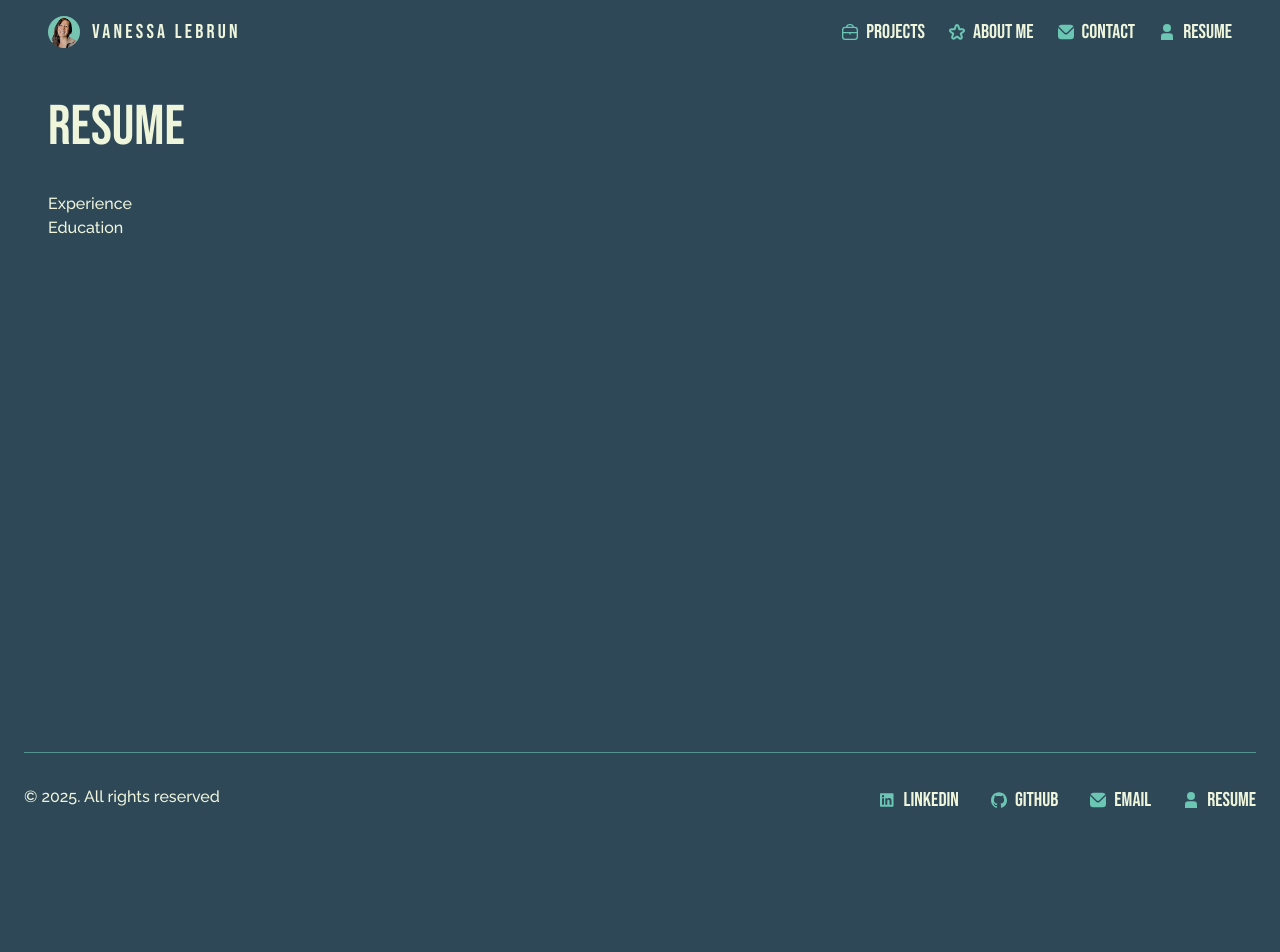
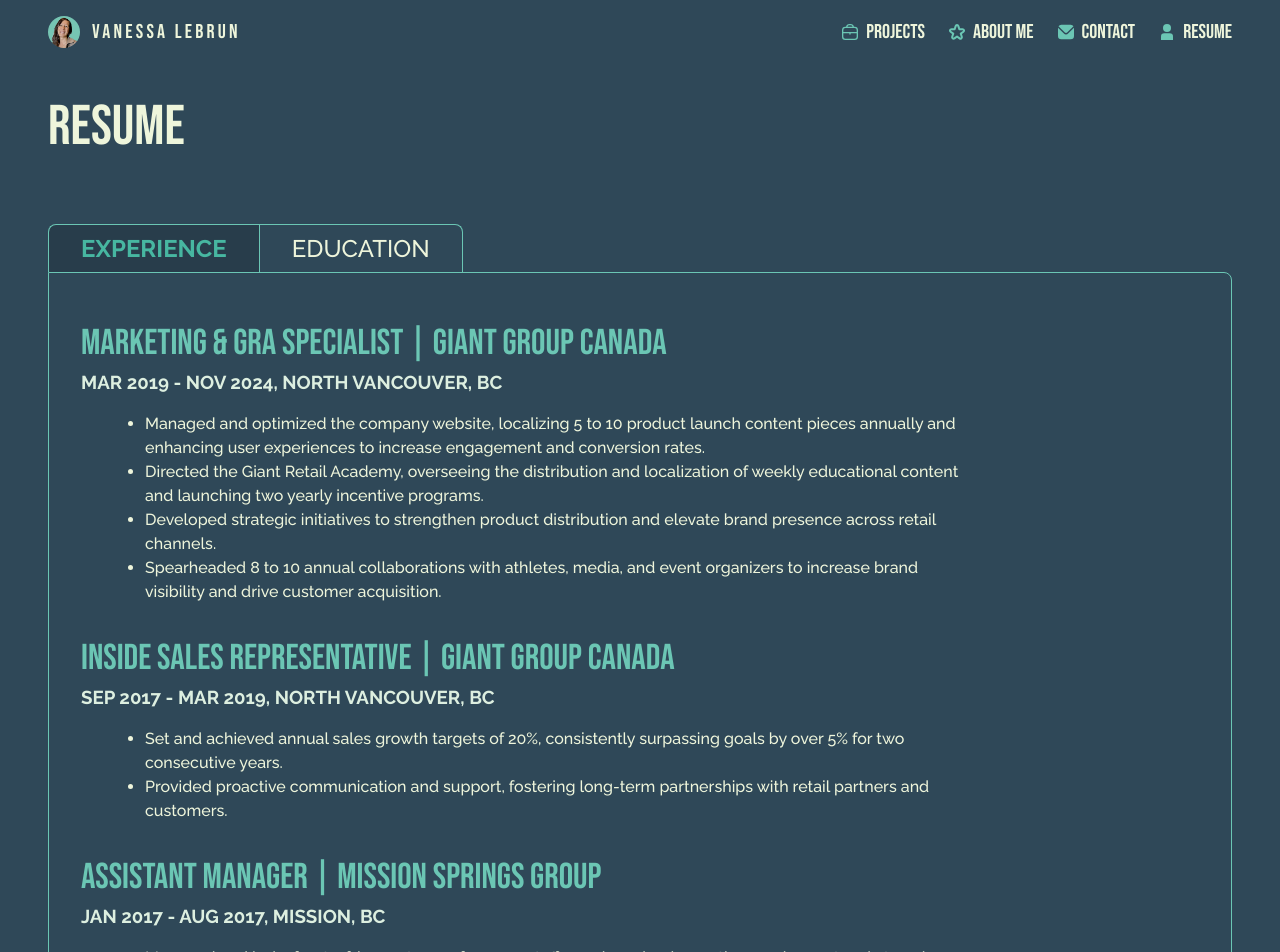
Before and after one commit to vanelmarron/portfolio, a React (Vite) app: page /resume in a window 1280 px wide. Shown: the top 952 px of the page. Before the commit the page ends 847 px from the top, so only its background shows below. Built offline with nearby package versions, Linux system fonts and the light colour scheme.

Commit message:
create ResumePage with experience and education component

```diff
--- /dev/null
+++ b/src/components/Education/Education.jsx
@@ -0,0 +1,60 @@
+import "./Education.scss"
+import { Link } from "react-router-dom";
+
+import downloadIcon from "../../assets/icons/download.svg";
+
+function Education() {
+  return (
+    <section className="education">
+      <article className="education__position">
+        <h2 className="education__role">Software Engineering Bootcamp | BrainStation</h2>
+        <h3 className="education__timeframe">NOV 2024 - FEB 2025, VANCOUVER, BC</h3>
+        <ul className="education__achievements">
+          <li className="education__item">
+          Gained a strong foundation in computer science fundamentals, including HTML, CSS, and JavaScript.
+
+          </li>
+          <li className="education__item">
+          Built and consumed RESTful APIs for seamless data exchange between front-end and back-end.
+
+          </li>
+          <li className="education__item">
+          Learned database management with MySQL, including schema design, queries, and optimization.
+
+          </li>
+          <li className="education__item">
+          Implemented version control best practices using Git and GitHub for collaboration and project management.
+          </li>
+          <li className="education__item">
+          Applied Agile development methodologies, working in sprints and participating in code reviews.
+          </li>
+        </ul>
+      </article>
+      <article className="education__position">
+        <h2 className="education__role">Consumption Sciences | Laval University</h2>
+        <h3 className="education__timeframe">SEP 2009 - APR 2013, NORTH VANCOUVER, BC</h3>
+        <ul className="education__achievements">
+          <li className="education__item">
+          Comprehensive program focused on understanding and analyzing consumer behavior, market dynamics, and business strategies.
+          </li>
+          <li className="education__item">
+          Completed courses in Consumer Behavior, Consumer Research, Distribution, Consumer Law, and Communication.
+          </li>
+          <li className="education__item">
+          Developed expertise in market segmentation, customer needs analysis, and relationship management.
+          </li>
+          <li className="education__item">
+          Acquired knowledge in planning, marketing, and quality management for both commercial and non-profit organizations.
+          </li>
+        </ul>
+        <Link to ="https://drive.google.com/file/d/1Y8-UEmFT_-Mho6_ePL8eIZX4zE6xTmMy/view?usp=sharing">
+        <button className="experience__button">
+                    <img src={downloadIcon} alt="Download" className="experience__download-icon"/>
+                </button>
+                </Link>
+      </article>
+    </section>
+  )
+}
+
+export default Education
--- /dev/null
+++ b/src/components/Education/Education.scss
@@ -0,0 +1,37 @@
+@use "../../styles/partials/mixins.scss" as *;
+@use "../../styles/partials/variables.scss" as *;
+@use "../../styles/partials/typography.scss" as *;
+
+.education {
+    display: flex;
+    flex-direction: column;
+    gap: 2rem;
+    padding: 3rem 2rem;
+    border: 1px solid $primary-color;
+    border-top-right-radius: 0.5rem;
+    border-bottom-right-radius: 0.5rem;
+    border-bottom-left-radius: 0.5rem;
+
+    &__position {
+        display: flex;
+        flex-direction: column;
+    }
+
+    &__role {
+        color: $primary-color;
+    }
+
+    &__timeframe {
+        margin-bottom: 1rem;
+    }
+
+    &__achievements {
+        list-style-type: disc;
+        padding-left: 4rem;
+        width: 100%;
+
+        @include tablet {
+            width: 80%;
+        }
+    }
+}
--- /dev/null
+++ b/src/components/Experience/Experience.jsx
@@ -0,0 +1,67 @@
+import "./Experience.scss";
+import { Link } from "react-router-dom";
+
+import downloadIcon from "../../assets/icons/download.svg";
+
+function Experience() {
+  return (
+    <section className="experience">
+      <article className="experience__position">
+        <h2 className="experience__role">Marketing & GRA Specialist | Giant Group Canada</h2>
+        <h3 className="experience__timeframe">MAR 2019 - NOV 2024, NORTH VANCOUVER, BC</h3>
+        <ul className="experience__achievements">
+          <li className="experience__item">
+            Managed and optimized the company website, localizing 5 to 10
+            product launch content pieces annually and enhancing user
+            experiences to increase engagement and conversion rates.
+          </li>
+          <li className="experience__item">
+            Directed the Giant Retail Academy, overseeing the distribution and
+            localization of weekly educational content and launching two yearly
+            incentive programs.
+          </li>
+          <li className="experience__item">
+            Developed strategic initiatives to strengthen product distribution
+            and elevate brand presence across retail channels.
+          </li>
+          <li className="experience__item">
+            Spearheaded 8 to 10 annual collaborations with athletes, media, and
+            event organizers to increase brand visibility and drive customer
+            acquisition.
+          </li>
+        </ul>
+      </article>
+      <article className="experience__position">
+        <h2 className="experience__role">Inside Sales Representative | Giant Group Canada</h2>
+        <h3 className="experience__timeframe">SEP 2017 - MAR 2019, NORTH VANCOUVER, BC</h3>
+        <ul className="experience__achievements">
+          <li className="experience__item">
+          Set and achieved annual sales growth targets of 20%, consistently surpassing goals by over 5% for two consecutive years.
+          </li>
+          <li className="experience__item">
+          Provided proactive communication and support, fostering long-term partnerships with retail partners and customers.
+          </li>
+        </ul>
+      </article>
+      <article className="experience__position">
+        <h2 className="experience__role">Assistant Manager | Mission Springs Group</h2>
+        <h3 className="experience__timeframe">JAN 2017 - AUG 2017, MISSION, BC</h3>
+        <ul className="experience__achievements">
+          <li className="experience__item">
+          Managed and led a front-of-house team of over 20 staff members, implementing service protocols to enhance customer satisfaction.
+          </li>
+          <li className="experience__item">
+          Managed front-of-house and back-of-house operations to seamlessly execute events and group functions, ensuring a smooth and efficient guest experience.
+          </li>
+        </ul>
+        <Link to="https://drive.google.com/file/d/1Y8-UEmFT_-Mho6_ePL8eIZX4zE6xTmMy/view?usp=sharing">
+        <button className="experience__button" target="blank">
+            <img src={downloadIcon} alt="Download" className="experience__download-icon"/>
+        </button>
+        </Link>
+      </article>
+    </section>
+  );
+}
+
+export default Experience;
--- /dev/null
+++ b/src/components/Experience/Experience.scss
@@ -0,0 +1,44 @@
+@use "../../styles/partials/mixins.scss" as *;
+@use "../../styles/partials/variables.scss" as *;
+@use "../../styles/partials/typography.scss" as *;
+
+.experience {
+    display: flex;
+    flex-direction: column;
+    gap: 2rem;
+    padding: 3rem 2rem;
+    border: 1px solid $primary-color;
+    border-top-right-radius: 0.5rem;
+    border-bottom-right-radius: 0.5rem;
+    border-bottom-left-radius: 0.5rem;
+
+    &__position {
+        display: flex;
+        flex-direction: column;
+    }
+
+    &__role {
+        color: $primary-color;
+    }
+
+    &__timeframe {
+        margin-bottom: 1rem;
+    }
+
+    &__achievements {
+        list-style-type: disc;
+        padding-left: 1rem;
+        width: 100%;
+
+        @include tablet {
+            width: 80%;
+            padding-left: 4rem;
+        }
+    }
+
+    &__button {
+        width: 3rem;
+        @include flex-center;
+        gap: 0.25rem;
+    }
+}
--- a/src/components/Footer/Footer.jsx
+++ b/src/components/Footer/Footer.jsx
@@ -29,10 +29,6 @@ function Footer() {
                 <p className="footer__text">Email</p>
             </li>
             </Link>
-            <li className="footer__item">
-              <img src={resume} alt="Resume" className="footer__icon"/>
-              <p className="footer__text">Resume</p>
-            </li>
         </ul>
 
     </footer>
--- a/src/components/ProjectCard/ProjectCard.jsx
+++ b/src/components/ProjectCard/ProjectCard.jsx
@@ -22,7 +22,7 @@ const projects = [
     url: "https://drive.google.com/file/d/1GKP7JrQAiZ3U_qR1ricPlBDNiiWJHSdN/view?usp=sharing",
     title: "Marketing & Promotion",
     description:
-      "A fully responsive website for a music band, featuring media-rich content, dynamic events, and an interactive fan engagement section.",
+      "A fully responsive website for a fictional music band, featuring media-rich content, dynamic events, and an interactive fan engagement section.",
     highlights: "Responsive Design, Soundcloud Embedded Player, Concert Schedule, Community Engagement",
     stack: "HTML, SCSS, JavaScript",
     cta: "Demo",
--- a/src/pages/ResumePage/ResumePage.jsx
+++ b/src/pages/ResumePage/ResumePage.jsx
@@ -1,14 +1,29 @@
 import "./ResumePage.scss"
-import React from 'react'
+
+import { useState } from "react";
+
+import Experience from "../../components/Experience/Experience";
+import Education from "../../components/Education/Education";
 
 function ResumePage() {
+
+    const [activeTab, setActiveTab] = useState("experience");
+
   return (
     <main className="resume">
         <h1 className="resume__title">Resume</h1>
       <ul className="resume__nav">
-        <li className="resume__nav-item">Experience</li>
-        <li className="resume__nav-item">Education</li>
+        <li className={`resume__nav-item ${
+            activeTab === "experience" ? "resume__nav-item--active" : ""
+          }`}
+          onClick={() => setActiveTab("experience")}>Experience</li>
+        <li className={`resume__nav-item ${
+            activeTab === "education" ? "resume__nav-item--active" : ""
+          }`}
+          onClick={() => setActiveTab("education")}>Education</li>
       </ul>
+      {activeTab === "experience" && <Experience />}
+      {activeTab === "education" && <Education />}
     </main>
   )
 }
--- a/src/pages/ResumePage/ResumePage.scss
+++ b/src/pages/ResumePage/ResumePage.scss
@@ -5,19 +5,58 @@
 
 .resume {
     min-height: 90vh;
-    padding: 1rem;
+    padding: 7rem 1rem 0 1rem;
+    margin-bottom: 4rem;
     display: flex;
     flex-direction: column;
-    gap: 3rem;
-    position: relative;
-    top: 6rem;
 
     @include tablet {
-        padding: 1rem 1.5rem;
+        padding: 7rem 1.5rem 0 1.5rem;
     }
 
     @include desktop {
         @include desktop-margin;
     }
 
+    &__title {
+        margin-bottom: 2rem;
+
+        @include tablet {
+            margin-bottom: 3rem;
+        }
+    }
+
+    &__nav {
+        display: flex;
+        margin-top: 2rem;
+    }
+
+    &__nav-item {
+        @include body-typo;
+        text-transform: uppercase;
+        padding: 0.5rem 2rem;
+        border-left: 1px solid $primary-color;
+        border-top: 1px solid $primary-color ;
+
+        &:first-child {
+            border-top-left-radius: 0.5rem;
+        }
+
+        &:last-child {
+            border-right: 1px solid $primary-color;
+            border-top-right-radius: 0.5rem;
+        }
+
+        &:hover {
+            color: $primary-color;
+            cursor: pointer;
+        }
+
+        &--active {
+            background-color: darken($background-color, 4%);
+            color: darken($primary-color, 10%);
+            font-weight: 700;
+        }
+    }
+
 }
--- a/src/styles/partials/mixins.scss
+++ b/src/styles/partials/mixins.scss
@@ -21,9 +21,9 @@
 
   @mixin header-typo {
     font-family: "Raleway";
-    font-size: 1.25rem;
+    font-size: 1.313rem;
     line-height: 2rem;
-    font-weight: 500;
+    font-weight: 300;
 
     @include tablet {
       font-size: 1.5rem;
```
Also changed, not shown: src/assets/icons/download.svg (added).
